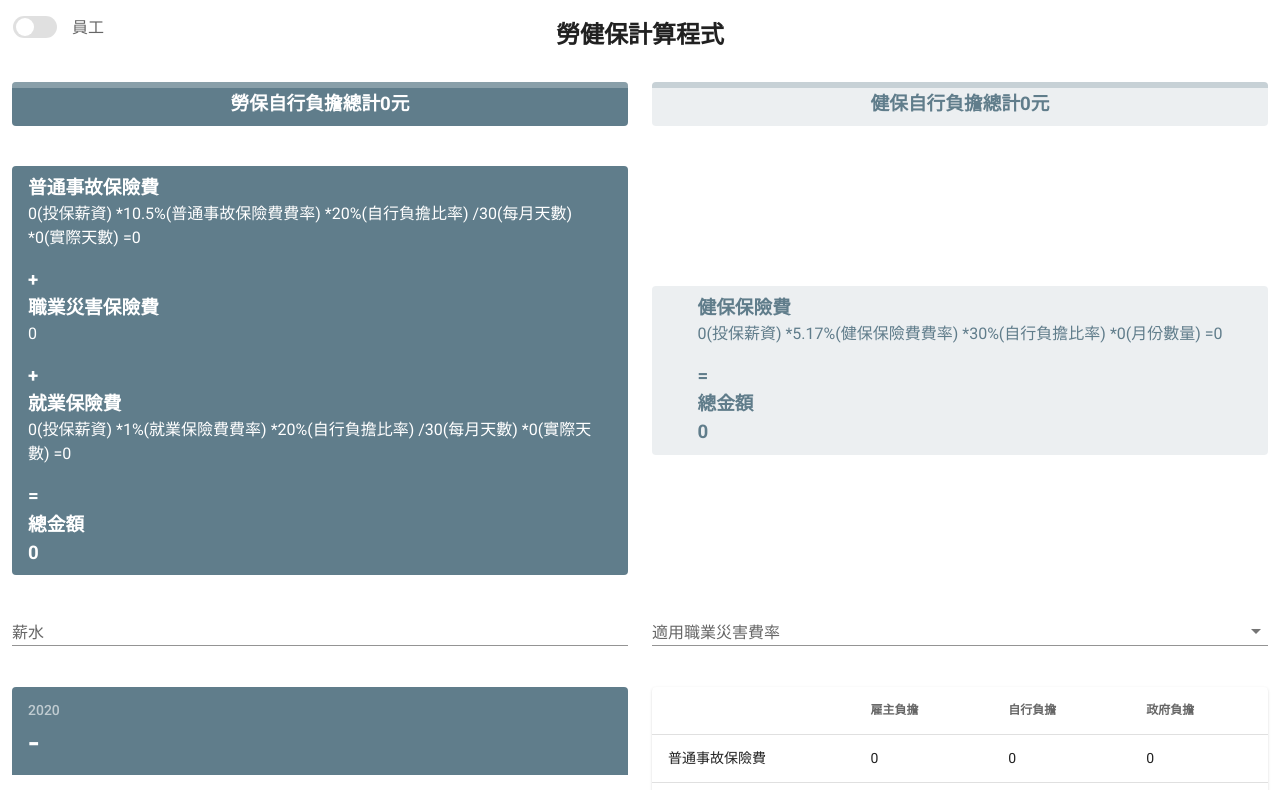
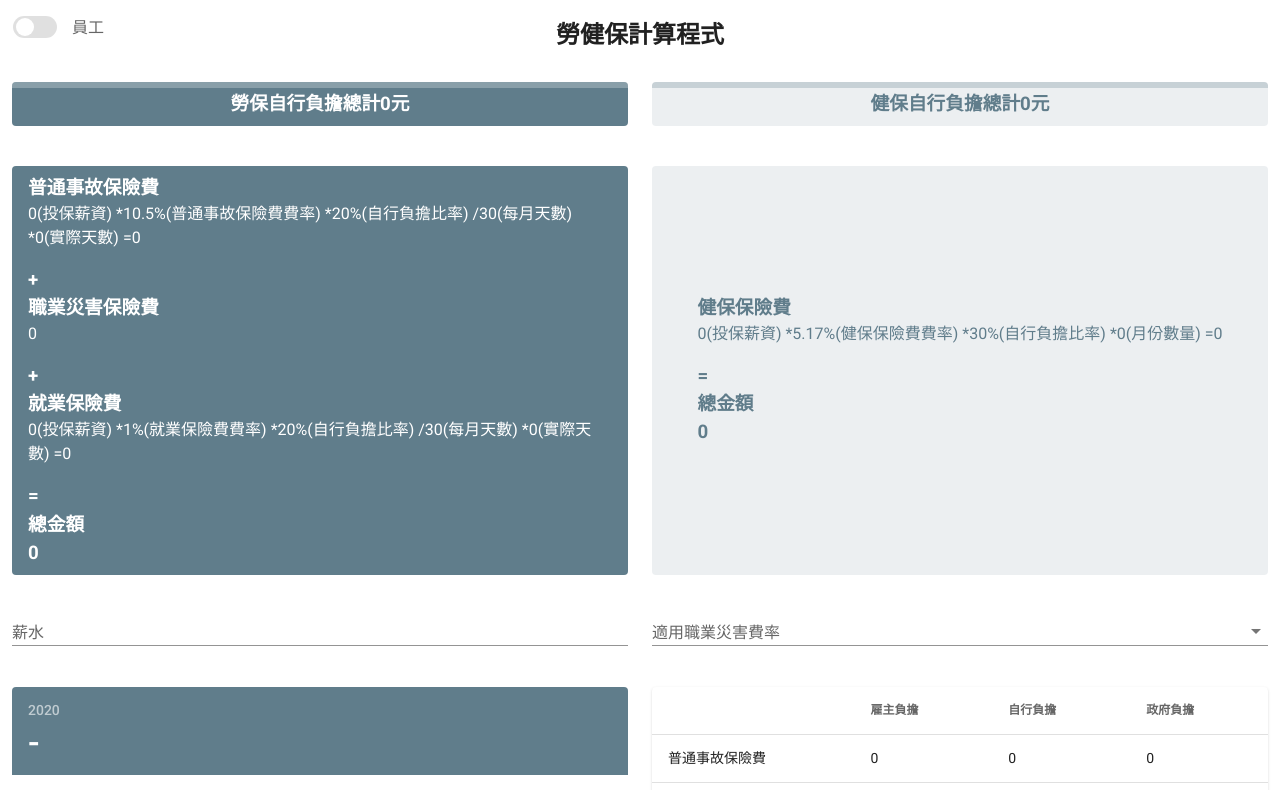
Before and after one commit to vincent87720/lhipcp, a Vue app: page / in a window 1280 px wide. Shown: the top 790 px of the page. Built offline with nearby package versions, Linux system fonts and the light colour scheme.

Commit message:
Modify: Let health insurance display space fill the row height;

```diff
--- a/src/App.vue
+++ b/src/App.vue
@@ -112,7 +112,7 @@
           sm="12"
         >
           <v-alert
-            class="d-flex justify-center align-stretch"
+            class="d-flex justify-center align-stretch fill-height"
             color="blue-grey"
             dark
             dense
```
Also changed, not shown: 3 other files (tests, documents, lock files or other folders).
